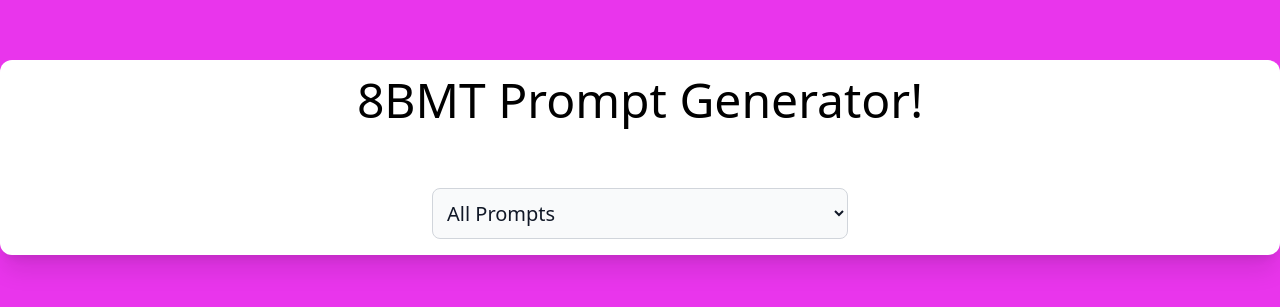
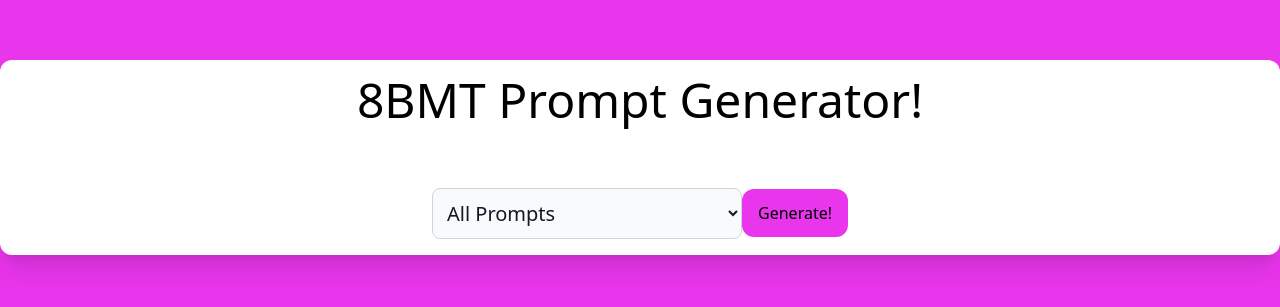
Before and after one commit to ItayElf/8BMT-prompts, a React (Create React App) app: page / in a window 1280 px wide. Shown: the part 243-550 px from the top of the page. Built offline with nearby package versions, Linux system fonts and the light colour scheme.

Commit message:
Feat: added button

```diff
--- a/src/App.tsx
+++ b/src/App.tsx
@@ -13,10 +13,10 @@ export default function App() {
           <h1 className="text-5xl text-center font-light pb-16">
             8BMT Prompt Generator!
           </h1>
-          <div className="w-1/3">
+          <div className="w-1/3 flex justify-between items-center">
             <select
               value={promptGroup}
-              className="bg-gray-50 border border-gray-300 text-gray-900 text-xl rounded-lg focus:ring-blue-500 focus:border-blue-500 block w-full p-2.5"
+              className="bg-gray-50 border border-gray-300 text-gray-900 text-xl rounded-lg focus:ring-blue-500 focus:border-blue-500 inline-block w-3/4 p-2.5"
               onChange={(e) => setPromptGroup(e.target.value as PromptType)}
             >
               <option value="all">All Prompts</option>
@@ -25,6 +25,9 @@ export default function App() {
               <option value="genre">Genre/Ensemble Prompts</option>
               <option value="arrangement">Arrangement Prompts</option>
             </select>
+            <button className="inline-block bg-[#E935EC] rounded-xl font-medium h-full mx-auto px-4 py-3">
+              Generate!
+            </button>
           </div>
         </div>
       </div>
```
